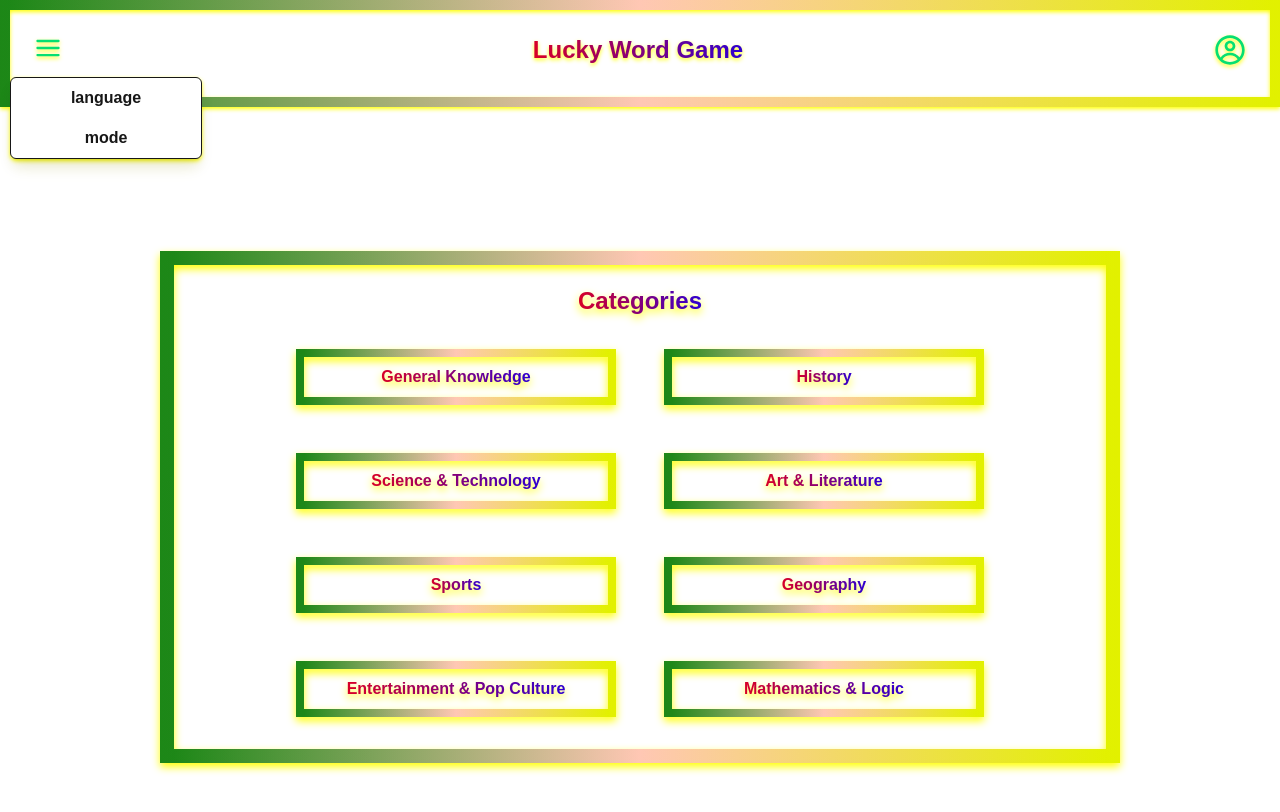
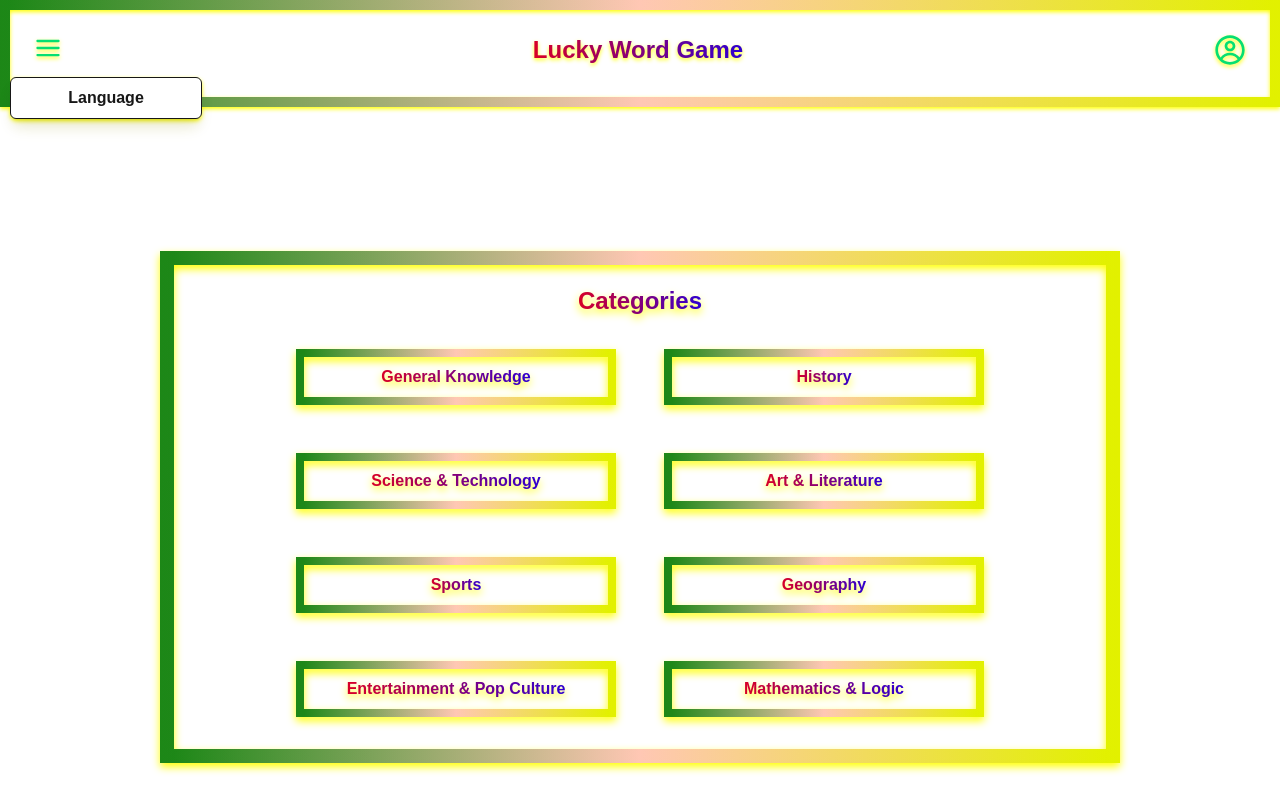
Before and after one commit to FiratSomek/lucky-word-game, a Next.js app: page /categoryPage in a window 1280 px wide. Both pictures are taken after a click on the button 48 px from the left and 48 px from the top of the page. Shown: the top 812 px of the page. Built offline with nearby package versions, Linux system fonts and the light colour scheme.

Commit message:
created LanguageButton

```diff
--- a/src/components/Menu.tsx
+++ b/src/components/Menu.tsx
@@ -1,6 +1,7 @@
 "use client";
 import React, { useEffect, useRef, useState } from "react";
 import { CgMenu } from "react-icons/cg";
+import LanguageButton from "./buttons/LanguageButton";
 
 const Menu = () => {
   const [isOpen, setIsOpen] = useState(false);
@@ -23,16 +24,10 @@ const Menu = () => {
       </button>
       {isOpen && (
         <div className="absolute left-0 mt-2 w-48 bg-white border rounded-md shadow-lg z-50">
-          <div
-            className=" flex flex-col
-  "
-          >
-            <button className="font-bold px-4 py-2 w-full cursor-pointer hover:bg-gray-100 transition">
-              language
-            </button>
-            <button className="font-bold px-4 py-2 w-full cursor-pointer hover:bg-gray-100 transition">
-              mode
-            </button>
+          <div className="flex flex-col">
+            <div>
+              <LanguageButton />
+            </div>
           </div>
         </div>
       )}
--- /dev/null
+++ b/src/components/buttons/LanguageButton.tsx
@@ -0,0 +1,13 @@
+import React from "react";
+
+const LanguageButton = () => {
+  return (
+    <div>
+      <button className="font-bold px-4 py-2 w-full cursor-pointer hover:bg-gray-100 transition">
+        Language
+      </button>
+    </div>
+  );
+};
+
+export default LanguageButton;
--- /dev/null
+++ b/src/components/buttons/ModeButton.tsx
@@ -0,0 +1,7 @@
+import React from "react";
+
+const ModeButton = () => {
+  return <div>ModeButton</div>;
+};
+
+export default ModeButton;
```
